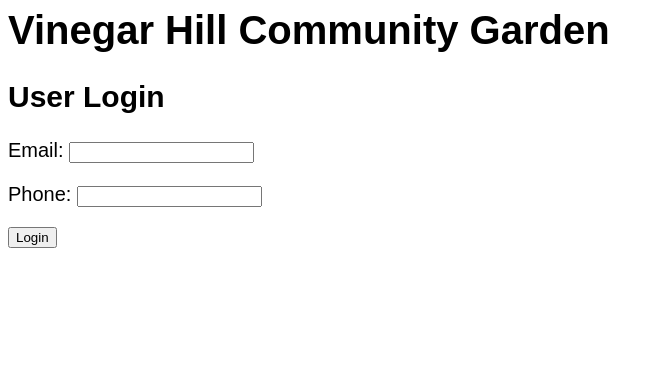
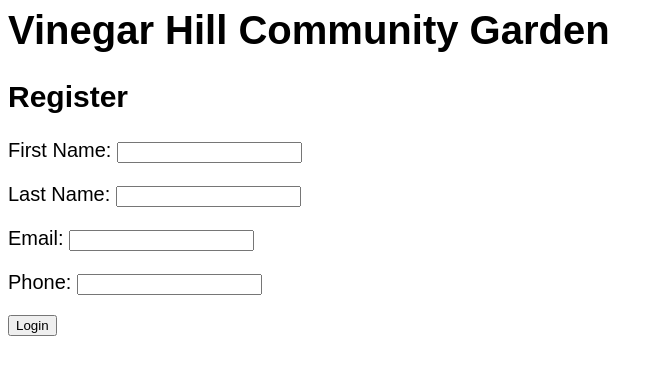
Before and after one commit to caspar/VHCG, a Django app: template api/templates/register.html in a window 1280 px wide. Shown: the top 375 px of the page, without its empty margins (0-663 px from the left). Run offline with Django 3.2, Linux system fonts and the light colour scheme; the template is opened without the code that fills it, so the values that code supplies are empty.

Commit message:
fix breaking changes

```diff
--- a/api/templates/register.html
+++ b/api/templates/register.html
@@ -9,7 +9,7 @@
 
 <body>
   <h1>Vinegar Hill Community Garden</h1>
-  <h2>User Login</h2>
+  <h2>Register</h2>
   <!-- <div>{{data}}</div> -->
 
   <!-- <div>
@@ -20,7 +20,9 @@
 
 <!-- <p><a href="/another">Go to the other page</a></p> -->
 
-<form method="POST" action="/login">
+<form method="POST" action="/register">
+<p>First Name: <input type="text" name="email"> </p>
+<p>Last Name: <input type="text" name="email"> </p>
 <p>Email: <input type="text" name="email"> </p>
 <p>Phone: <input type="text" name="phone"> </p>
 <p><input type="submit" value="Login"></p>
```
Also changed, not shown: api/index.py (+7 -2 lines), api/templates/index2.html (+1 -1 lines).
